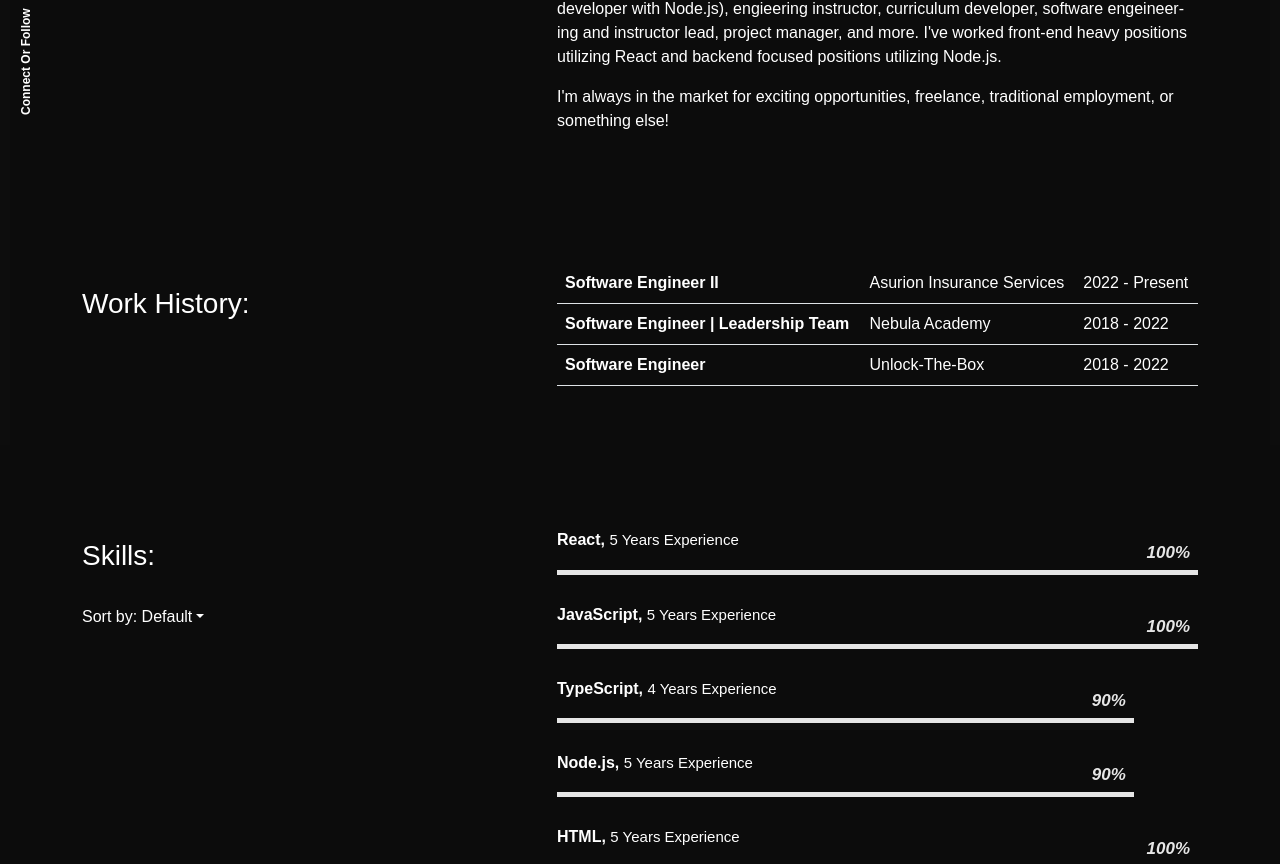
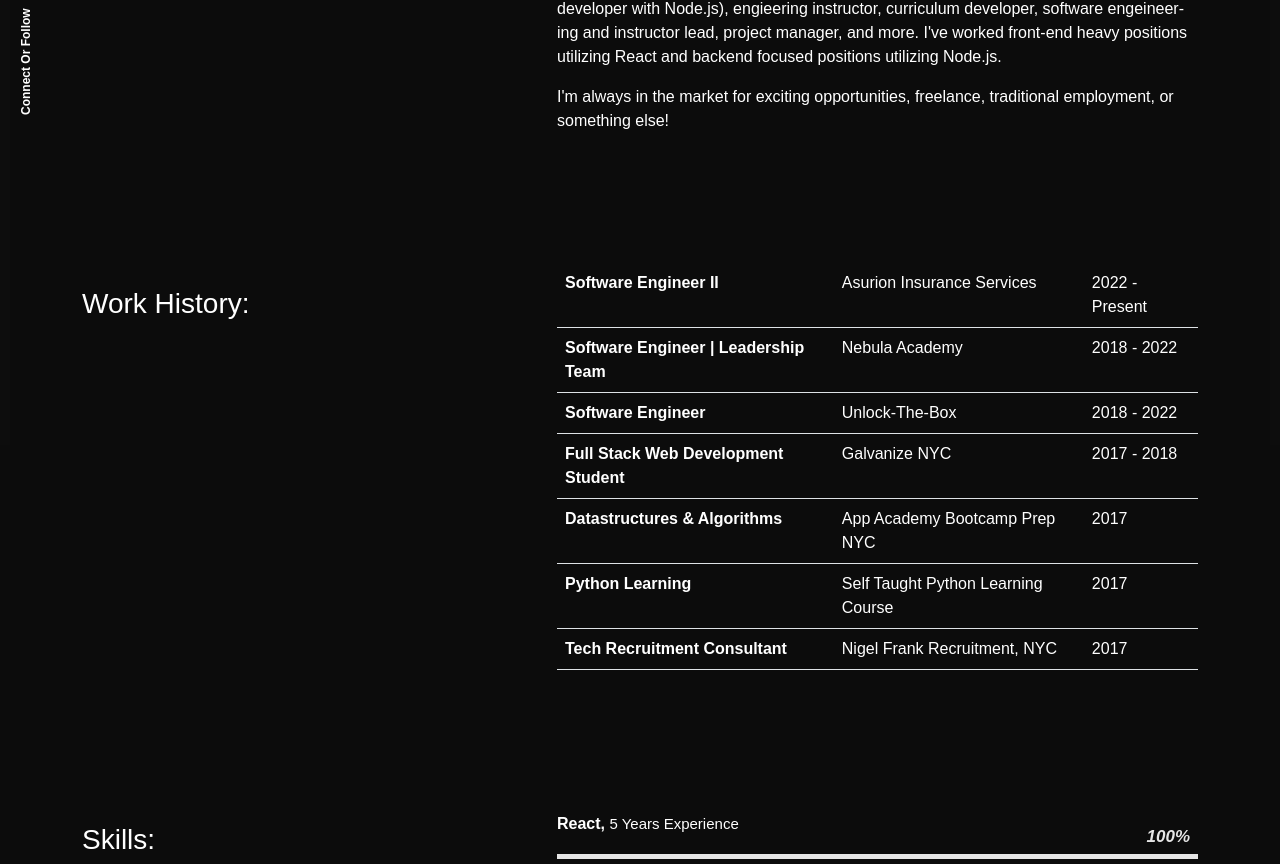
Before and after one commit to LeaskN/Portfolio-2023, a React (Create React App) app: page /about in a window 1280 px wide. Shown: the part 355-1219 px from the top of the page. Built offline with nearby package versions, Linux system fonts and the light colour scheme.

Commit message:
fix: handled overflow x

```diff
--- a/src/content_option.js
+++ b/src/content_option.js
@@ -35,6 +35,26 @@
         where: "Unlock-The-Box",
         date: "2018 - 2022",
     },
+    {
+        jobtitle: "Full Stack Web Development Student",
+        where: "Galvanize NYC",
+        date: "2017 - 2018",
+    },
+    {
+        jobtitle: "Datastructures & Algorithms",
+        where: "App Academy Bootcamp Prep NYC",
+        date: "2017",
+    },
+    {
+        jobtitle: "Python Learning",
+        where: "Self Taught Python Learning Course",
+        date: "2017",
+    },
+    {
+        jobtitle: "Tech Recruitment Consultant",
+        where: "Nigel Frank Recruitment, NYC",
+        date: "2017",
+    }
 ];
 
 const skills = [
```
